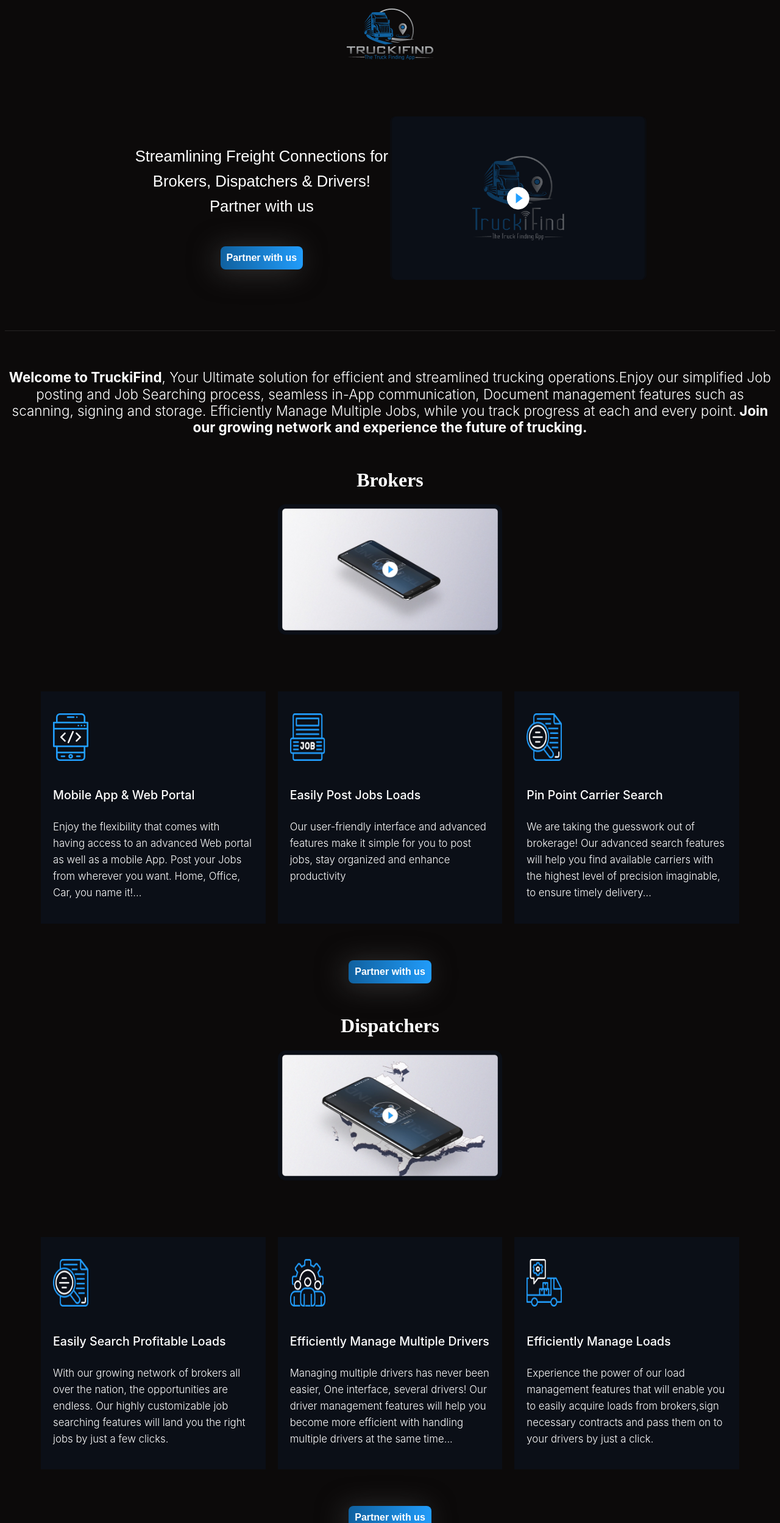
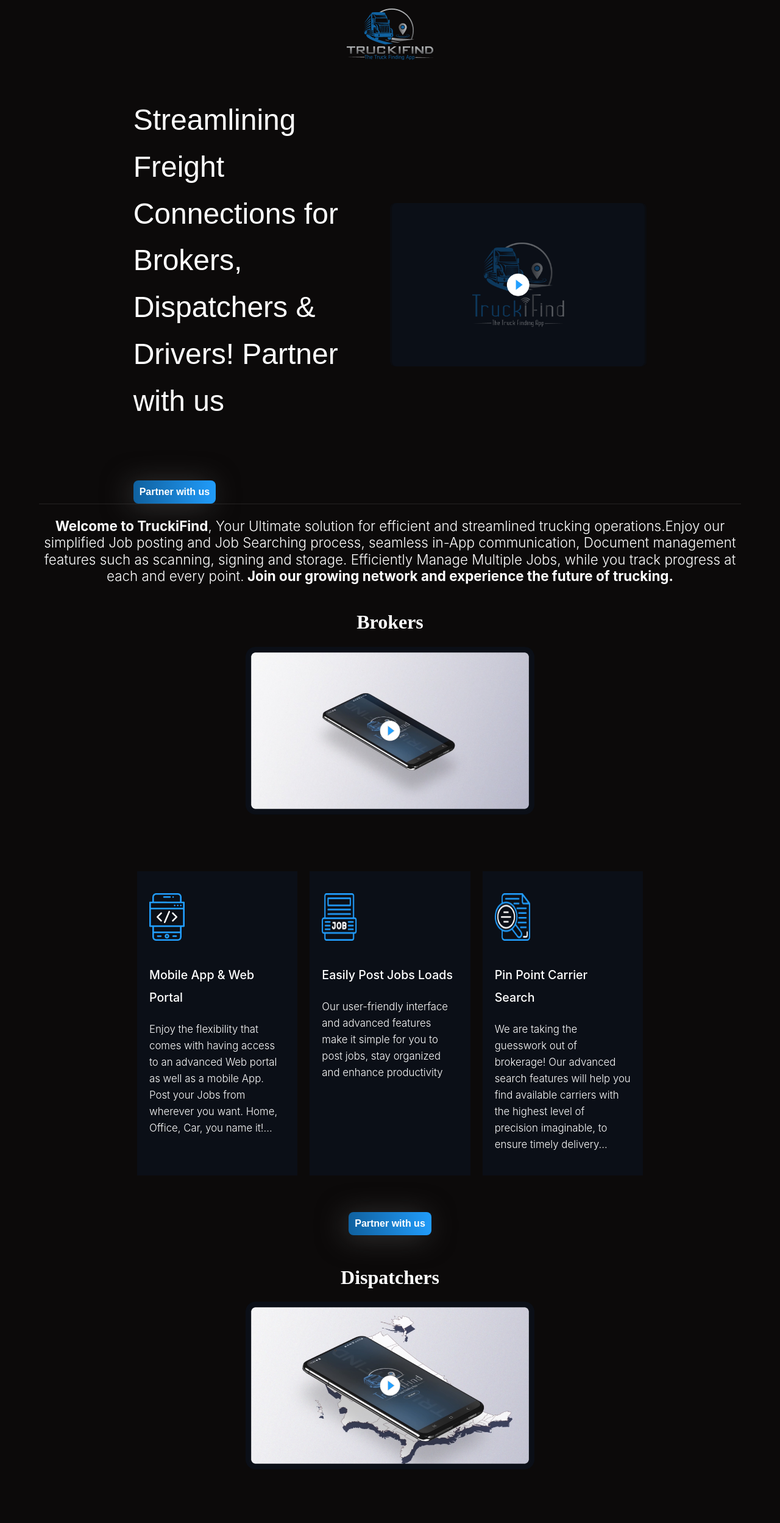
Before and after one commit to thirashivam/truckifind_web, a React (Create React App) app: page / in a window 1280 px wide. Shown: the top 2498 px of the page at 61% size. Built offline with nearby package versions, Linux system fonts and the light colour scheme.

Commit message:
Homepage/login page

```diff
--- a/src/index.css
+++ b/src/index.css
@@ -11,12 +11,6 @@
 }
 
 
-/* .navbar {
-    width: 120px;
-    height: 100px;
-    left: calc(85% - 194px/2);
-    top: 65px;
-}
 
 .nav-menu {
     list-style: none;
@@ -26,287 +20,19 @@
     text-align: center;
 }
 
-
-
 .nav-menu li {
     margin-right: 20px;
 }
 
-.nav-menu li:last-child {
-    margin-right: 0;
-}
-
 .nav-menu li a:hover {
     color: #00f;
 }
 
-.imgup {
-    width: 651px;
-    height: 414px;
-    left: 686px;
-    top: 224px;
-}
-
-.bnt{
-    width: 168px;
-    height: 53px;
-    left: calc(54% - 168px/2);
-    top: 1800px;
-}
-
-.logohader {
-    width: 1235px;
-    height: 0px;
-    left: 102px;
-    top: 115px;
-}
-
-.texthader {
-    width: 645px;
-    height: 287px;
-    left: 109px;
-    top: 287px;
-    color: #dadada;
-    border-radius: 8px;
-}
-
-.line2 {
-    width: 651px;
-    height: 1242px;
-    left: 90px;
-    top: 691px;
-    border: 1px;
-}
-
-.texthader2 {
-    width: 1440px;
-    height: 171px;
-    left: 300px;
-    top: 710px;
-    color: #dadada;
-    border: 1px;
-}
-
-.line3 {
-    width: 1051px;
-    left: calc(50% - 1051px/2 - 0.5px);
-    top: 19.09%;
-    bottom: 79.45%;
-    font-family: 'Inter';
-    font-style: normal;
-    font-weight: 500;
-    font-size: 42px;
-    line-height: 68px;
-    text-align: center;
-    color: white;
-    height: 68px;
-    top: 810px;
-    left: 194px;
-}
-
-.img2 {
-    width: 782px;
-    height: 439.88px;
-    left: 329px;
-    top: 930px;
-}
-
-.tfd {
-    width: 120px;
-    height: 100px;
-    left: calc(54% - 194px/2);
-    top: 65px;
-}
-
-.col1 {
-    width: 362px;
-    height: 411px;
-    left: 102px;
-    top: 1514px;
-    color: #dadada;
-}
-
-.col2 {
-    width: 362px;
-    height: 411px;
-    left: 539px;
-    top: 1514px;
-    color: #dadada;
-}
-
-.col3 {
-    width: 362px;
-    height: 411px;
-    left: 976px;
-    top: 1514px;
-    color: #dadada;
-}
-
-.bnt2 {
-    width: 168px;
-    height: 53px;
-    left: calc(54% - 168px/2);
-    top: 1800px;
-}
-
-.dis1 {
-    width: 241px;
-    left: calc(50% - 241px/2 - 0.5px);
-    top: 45.71%;
-    bottom: 52.83%;
-    font-family: 'Inter';
-    font-style: normal;
-    font-weight: 500;
-    font-size: 42px;
-    line-height: 68px;
-    text-align: center;
-    color: #FFFFFF;
-    top: 1850px;
-    height: 68px;
-    left: 599px;
-}
-
-.img3 {
-    width: 782px;
-    height: 439.88px;
-    left: 329px;
-    top: 2000px;
-}
-
-.col4 {
-    width: 362px;
-    height: 400px;
-    left: 102px;
-    color: #dadada;
-    top: 2580px;
-}
-
-.col5 {
-    width: 362px;
-    height: 400px;
-    left: 539px;
-    color: #dadada;
-    top: 2580px;
-}
-
-.col6 {
-    width: 362px;
-    height: 400px;
-    left: 976px;
-    color: #dadada;
-    top: 2580px;
-}
-
-.bnt3 {
-    width: 168px;
-    height: 53px;
-    left: calc(54% - 168px/2);
-    top: 2900px;
-}
-
-.dri1 {
-    width: 144px;
-    left: calc(54% - 144px/2 - 1px);
-    top: 72.41%;
-    bottom: 26.12%;
-    font-family: 'Inter';
-    font-style: normal;
-    font-weight: 500;
-    font-size: 42px;
-    line-height: 68px;
-    text-align: center;
-    color: #FFFFFF;
-    top: 2950px;
-}
-
-.img4 {
-    width: 782px;
-    height: 439.88px;
-    left: 329px;
-    top: 3100px;
-}
-
-.col7 {
-    width: 362px;
-    height: 411px;
-    left: 102px;
-    top: 3700px;
-    color: #dadada;
-}
-
-.col8 {
-    width: 362px;
-    height: 411px;
-    left: calc(50% - 362px/2);
-    top: 3700px;
-    color: #dadada;
-}
-
-.col9 {
-    width: 362px;
-    height: 411px;
-    left: 976px;
-    top: 3700px;
-    color: #dadada;
-}
-
-.bnt4 {
-    width: 168px;
-    height: 53px;
-    left: calc(50% - 168px/2);
-    top: 4050px;
-}
-
-.endline {
-    width: 1242px;
-    height: 0px;
-    left: 90px;
-    top: 4200px;
-    border: 1px solid rgba(255, 255, 255, 0.1);
-}
-
-.group5 {
-    width: 1245.23px;
-    height: 24px;
-    left: calc(54% - 1245.23px/2 - 7.38px);
-    top: 4213px;
-}
-.full-page {
-    display: flex;
-    flex-direction: column;
-    justify-content: space-between;
-    height: 100%;
-  } */
-
-
-.nav-menu {
-    list-style: none;
-    margin: 0;
-    padding: 0;
-    display: flex;
-    text-align: center;
-}
-
-.nav-menu li {
-    margin-right: 20px;
-}
-
-.nav-menu li a:hover {
-    color: #00f;
-}
-
 .navbar {
     display: flex;
     justify-content: right;
     align-items: center;
 }
-
-
-
-
-
-
-
 
 
 
@@ -343,6 +69,7 @@
     display: flex;
     justify-content: center;
     align-items: center;
+
 }
 
 
@@ -362,8 +89,6 @@
     display: flex;
     flex-direction: column;
     justify-content: center;
-    align-items: center;
-    text-align: center;
     color: #fff;
 }
 
@@ -388,15 +113,15 @@
 .text12 {
     color: #fff !important;
     font-family: Poppins, sans-serif;
-    font-size: 1.6rem;
+    font-size: flex;
     height: 100%;
     line-height: 1.6;
     padding: 0;
 }
 
-.bnt12 {
-    text-align: center;
-}
+/* .bnt12 {
+    text-align: center;
+} */
 
 .bnt1 {
     border: none;
@@ -416,7 +141,7 @@
 @media only screen and (min-width: 1024px) {
     .had1_text {
         flex: 0 0 50%;
-        margin: 80px 0;
+        font-size: 3rem;
     }
 
     .img_hader_video1 {
@@ -428,6 +153,7 @@
 @media only screen and (min-width: 768px) and (max-width: 1023px) {
     .had1_text {
         flex: 0 0 100%;
+        font-size: 2.6rem;
     }
 
     .img_hader_video1 {
@@ -437,7 +163,11 @@
 
 @media only screen and (max-width: 767px) {
 
-    .had1_text,
+    .had1_text
+    {
+        flex: 0 0 100%;
+        font-size: 1.6rem;
+    }
     .img_hader_video1 {
         flex: 0 0 100%;
         margin: 60px 0;
@@ -445,50 +175,39 @@
 }
 
 
-
-
-
-
-
-
-
-
-
-
-
-
 .texthader2 {
-    color: #fff;
-    font-size: 16px;
-    padding: 40px 0px 10px;
+    font-size: 10px;
     border-top: 1px solid rgba(255, 255, 255, 0.1);
 }
 
 .texthader21 {
-    font-size: 1.4rem;
+    color: #fff;
+    font-size: flex;
     font-weight: 300;
     line-height: 27.36px;
     text-align: center;
 }
-
-/* .bnt1 {
-    border: none;
-    width: fit-content;
-    border-radius: 8px;
-    padding: 10px;
-    box-shadow: rgba(72, 72, 72, 0.72) -7px 4px 46px -1px;
-    background: linear-gradient(89.35deg, rgb(16, 98, 161) 2.37%, rgb(34, 159, 255) 105.12%);
-    color: rgb(255, 255, 255);
-    text-align: center;
-    font-size: 16px;
-    font-style: normal;
-    font-weight: 700;
-    line-height: normal;
-}
-
-.bnt12{
-    text-align: center;
-} */
+@media only screen and (min-width: 1024px) {
+    .texthader21 {
+        flex: 0 0 50%;
+        font-size: 1.4rem;
+    }
+}
+
+@media only screen and (min-width: 768px) and (max-width: 1023px) {
+    .texthader21 {
+        flex: 0 0 100%;
+        font-size: 1.2rem;
+    }
+}
+
+@media only screen and (max-width: 767px) {
+    .texthader21
+    {
+        flex: 0 0 100%;
+        font-size: 1.0rem;
+    }
+}
 
 .img2 {
     margin: auto;
@@ -499,7 +218,7 @@
 }
 
 .heder_img {
-    justify-content: center !important;
+    justify-content: center !important
 }
 
 .hed3 {
@@ -529,6 +248,7 @@
 
 .hader_logo_img1 {
     margin: auto;
+
 }
 
 .hader_Image_logo2 {
@@ -858,14 +578,6 @@
     text-align: left;
     color: rgb(255, 255, 255) !important;
 }
-
-
-
-
-
-
-
-
 
 
 
@@ -963,8 +675,6 @@
 }
 
 
-
-
 .hed5 {
     display: flex;
     justify-content: center;
@@ -985,69 +695,15 @@
 
 
 
-
-
-
-
-/* .loginf {
-    padding: 18px;
-    margin: 15px;
-    align-items: center;
-    justify-content: center;
-}
-
-.loginfm {
-    display: flex;
-    justify-content: right;
-    align-items: center;
-}
-
-.logintext {
-        background: #010507;
-    background: radial-gradient(circle,#010507 0,#020d14 86%);
-    color: #fff!important;
-    font-family: Poppins,sans-serif;
-    font-size: 1.6rem;
-    height: 100%;
-    line-height: 1.6;
-    padding: 0;
-}
-
-
-}
-
-.loginbutton {
-    background-color: #007bff;
-    color: #fff;
-    border: none;
-    padding: 10px 20px;
-    font-size: 16px;
-    cursor: pointer;
-    border-radius: 5px;
-} */
-
-
-
-
-
 .login_from {
     display: flex;
     flex-wrap: wrap;
     justify-content: center;
     border-radius: 4px;
-    margin-top: 80px !important;
+    padding: 28px;
 }
 
 .login_fromcol {
-    display: flex;
-    justify-content: center;
-    align-items: center;
-    flex-shrink: 0;
-    margin-top: var(--bs-gutter-y);
-    max-width: 100%;
-    padding-left: calc(var(--bs-gutter-x)*.5);
-    padding-right: calc(var(--bs-gutter-x)*.5);
-    width: 100%;
     background: radial-gradient(circle, #010507 0, #020d14 86%);
 }
 
@@ -1139,12 +795,11 @@
     color: #fff;
 }
 
-@media (min-width: 325px) and (max-width: 576px) {
+@media (min-width: 325px) and (max-width: 1368px) {
     .login_Imagebackground {
         display: none;
     }
 }
-
 
 .login_inputbox {
     background: #112535;
@@ -1161,6 +816,9 @@
 .login_inputbox::placeholder {
     color: #FFFFFF;
     font: 0.75rem sans-serif;
+}
+.login_Imagepage{
+    width: 100%;
 }
 
 .User_text {
@@ -1292,7 +950,6 @@
 
 }
 
-.Dispatcher_Haderfrom {}
 
 .dispatcher_text {
     color: #fff;
@@ -1653,8 +1310,6 @@
     top: 19px;
 }
 
-.Dispatcher_AccessoriesRow {}
-
 .Dispatcher_AccessoriesText1 {
     font-family: Inter;
     font-size: 16px;
@@ -1750,6 +1405,11 @@
     color: #fff;
     padding: 20px;
 }
+.Broker_footerHome{
+    color: #fff;
+    padding: 20px;
+    border-top: 1px solid rgba(255, 255, 255, 0.1);
+}
 
 .Broker_footerRow {
     display: flex;
--- a/src/pages/Broker.js
+++ b/src/pages/Broker.js
@@ -7,6 +7,7 @@
 import { LoadingOutlined, PlusOutlined } from '@ant-design/icons';
 import { message, Upload } from 'antd';
 import { useNavigate } from 'react-router-dom';
+import { Container } from '@mui/material'
 
 
 const getBase64 = (img, callback) => {
@@ -192,6 +193,7 @@
             </Row>
         </Col>
       </div>
+      <Container>
       <footer className='Broker_footer'>
         <Row className='Broker_footerRow'>
           <Col className='Broker_footercol1' xs={12} sm={12} md={10} lg={14}>
@@ -205,6 +207,7 @@
           </Col>
         </Row>
       </footer>
+      </Container>
     </>
   );
 }
--- a/src/pages/Dispatcher.js
+++ b/src/pages/Dispatcher.js
@@ -7,6 +7,7 @@
 import { LoadingOutlined, PlusOutlined } from '@ant-design/icons';
 import { message, Upload } from 'antd';
 import { useNavigate } from 'react-router-dom';
+import { Container } from '@mui/material'
 
 const getBase64 = (img, callback) => {
   const reader = new FileReader();
@@ -227,7 +228,7 @@
                     }}
                     placeholder="Truck Type"
                   />
-                </Form.Item>className={`Dispatcher_Accessoriesbutton1 ${selectedButton === "Pallet Jack" ? "selected" : ""}`} onClick={() => handleButtonClick("Pallet Jack")}
+                </Form.Item>
               </Col>
               <Col className='Dispatcher_VehicalCol2' xs={24} sm={12} md={8} lg={8}  >
                 <p className='Dispatcher_Vehicaltext2'>Truck Size</p>
@@ -331,6 +332,7 @@
           </Col>
         </div>
       </div>
+      <Container>
       <footer className='Broker_footer'>
         <Row className='Broker_footerRow'>
           <Col className='Broker_footercol1' xs={12} sm={12} md={10} lg={14}>
@@ -344,6 +346,7 @@
           </Col>
         </Row>
       </footer>
+      </Container>
     </>
   );
 }
--- a/src/pages/Driver.js
+++ b/src/pages/Driver.js
@@ -7,6 +7,7 @@
 import { LoadingOutlined, PlusOutlined } from '@ant-design/icons';
 import { message, Upload } from 'antd';
 import { useNavigate } from 'react-router-dom';
+import { Container } from '@mui/material'
 
 const getBase64 = (img, callback) => {
   const reader = new FileReader();
@@ -378,6 +379,7 @@
           </Col>
         </div>
       </div>
+      <Container>
       <footer className='Broker_footer'>
         <Row className='Broker_footerRow'>
           <Col className='Broker_footercol1' xs={12} sm={12} md={10} lg={14}>
@@ -391,6 +393,7 @@
           </Col>
         </Row>
       </footer>
+      </Container>
     </>
   );
 }
--- a/src/pages/Home.js
+++ b/src/pages/Home.js
@@ -18,6 +18,7 @@
 import Frame8 from '../photo/Frame8.png'
 import Frame9 from '../photo/Frame9.png'
 import { useNavigate } from 'react-router-dom';
+import { Container } from '@mui/material'
 
 
 
@@ -31,14 +32,13 @@
   return (
     <div>
       <div className='hader_Image_logo'>
+        <Container>
         <Row className='had_logo'>
             <div className="hader_logo_img">
               <img className='hader_logo_img1' src={tfd} alt="Logo" />
             </div>
-            {/* <div className='logohader'>
-            <img src={Group} alt="Logo" />
-          </div> */}
         </Row>
+        </Container>
       </div>
       <div></div>
       <Row className='hader_Row1'>
@@ -60,7 +60,7 @@
       <div>
         <Row className='midline'>
           {/* <img src={Line2} alt="line2" /> */}
-
+          <Container >
           <div className='texthader2'>
             <p className='texthader21'>
               <b>Welcome to TruckiFind</b>, Your Ultimate solution for efficient and streamlined trucking operations.Enjoy our
@@ -69,6 +69,7 @@
               progress at each and every point.<b> Join our growing network and experience the future of trucking.</b>
             </p>
           </div>
+          </Container>
         </Row>
       </div>
       <div>
@@ -76,7 +77,7 @@
           <h1>Brokers</h1>
         </div>
         <Row className='heder_img'>
-          <Col xs={24} sm={12} md={8} lg={7}>
+          <Col xs={24} sm={12} md={8} lg={9}>
             <div className='img2'>
               <img className='heder_img2' src={Group2} alt="img2" />
             </div>
@@ -84,7 +85,7 @@
         </Row>
         <div>
           <Row className='home_box'>
-            <Col className='home_Col1' xs={24} sm={12} md={8} lg={7}>
+            <Col className='home_Col1' xs={24} sm={12} md={8} lg={5}>
               <div className='home_Col1_frame'>
                 <img src={Frame} alt="frm1" width={58} height={78} />
               </div>
@@ -96,7 +97,7 @@
                   App. Post your Jobs from wherever you want. Home, Office, Car, you name it!...</p>
               </div>
             </Col>
-            <Col className='home_Col2' xs={24} sm={12} md={8} lg={7}>
+            <Col className='home_Col2' xs={24} sm={12} md={8} lg={5}>
               <div className='home_Col2_frame'>
                 <img src={Frame2} alt="frm2" width={58} height={78} />
               </div>
@@ -108,7 +109,7 @@
                   for you to post jobs, stay organized and enhance productivity</p>
               </div>
             </Col>
-            <Col className='home_Col3' xs={24} sm={12} md={8} lg={7}>
+            <Col className='home_Col3' xs={24} sm={12} md={8} lg={5}>
               <div className='home_Col3_frame'>
                 <img src={Frame3} alt="frm3" width={58} height={78} />
               </div>
@@ -131,7 +132,7 @@
           <h1>Dispatchers</h1>
         </div>
         <Row className='heder_img'>
-          <Col xs={24} sm={12} md={9} lg={7}>
+          <Col xs={24} sm={12} md={9} lg={9}>
             <div className='img2'>
               <img className='heder_img2' src={Group3} alt="img3" />
             </div>
@@ -139,7 +140,7 @@
         </Row>
         <div >
           <Row className='home_box2'>
-            <Col className='home_Col4' xs={24} sm={12} md={9} lg={7}>
+            <Col className='home_Col4' xs={24} sm={12} md={9} lg={5}>
               <div className='home_Col4_frame'>
                 <img src={Frame4} alt="frm4" width={58} height={78} />
               </div>
@@ -151,7 +152,7 @@
                   customizable job searching features will land you the right jobs by just a few clicks.</p>
               </div>
             </Col>
-            <Col className='home_Col5' xs={24} sm={12} md={9} lg={7}>
+            <Col className='home_Col5' xs={24} sm={12} md={9} lg={5}>
               <div className='home_Col5_frame'>
                 <img src={Frame5} alt="frm5" width={58} height={78} />
               </div>
@@ -163,7 +164,7 @@
                   efficient with handling multiple drivers at the same time...</p>
               </div>
             </Col>
-            <Col className='home_Col6' xs={24} sm={12} md={9} lg={7}>
+            <Col className='home_Col6' xs={24} sm={12} md={9} lg={5}>
               <div className='home_Col6_frame'>
                 <img src={Frame6} alt="frm6" width={58} height={78} />
               </div>
@@ -186,7 +187,7 @@
           <h1>Drivers</h1>
         </div>
         <Row className='heder_img'>
-          <Col xs={24} sm={12} md={9} lg={7}>
+          <Col xs={24} sm={12} md={9} lg={9}>
             <div className='img2'>
               <img className='heder_img2' src={Group4} alt="img4" />
             </div>
@@ -194,7 +195,7 @@
         </Row>
         <div>
           <Row className='home_box3'>
-            <Col className='home_Col7' xs={24} sm={12} md={9} lg={7}>
+            <Col className='home_Col7' xs={24} sm={12} md={9} lg={5}>
               <div className='home_Col7_frame'>
                 <img src={Frame7} alt="frm7" width={58} height={78} />
               </div>
@@ -206,7 +207,7 @@
                   network, where you are, and you will never miss a job! All you need to do is to turn your availability button on...</p>
               </div>
             </Col>
-            <Col className='home_Col8' xs={24} sm={12} md={9} lg={7}>
+            <Col className='home_Col8' xs={24} sm={12} md={9} lg={5}>
               <div className='home_Col8_frame'>
                 <img src={Frame8} alt="frm8" width={58} height={78} />
               </div>
@@ -218,7 +219,7 @@
                   hoping for your dispatcher to search through thousands of jobs, until they find you a gig. Search for jobs...</p>
               </div>
             </Col>
-            <Col className='home_Col9' xs={24} sm={12} md={9} lg={7}>
+            <Col className='home_Col9' xs={24} sm={12} md={9} lg={5}>
               <div className='home_Col9_frame'>
                 <img src={Frame9} alt="frm9" width={58} height={78} />
               </div>
@@ -236,7 +237,8 @@
           </Row>
         </div>
       </div>
-      <footer className='Broker_footer'>
+      <Container>
+      <footer className='Broker_footerHome'>
         <Row className='Broker_footerRow'>
           <Col className='Broker_footercol1' xs={12} sm={12} md={10} lg={14}>
           <div>@2023 Truckifind. All Rights Reserved.</div>
@@ -249,6 +251,7 @@
           </Col>
         </Row>
       </footer>
+      </Container>
     </div>
   )
 }
--- a/src/pages/Usertype.js
+++ b/src/pages/Usertype.js
@@ -3,7 +3,7 @@
 import tfd from '../photo/tfd.png'
 import Group from '../photo/Group.png'
 import LoginFrame from '../photo/LoginFrame.png'
-import { Box } from '@mui/material'
+import { Box, Container } from '@mui/material'
 import { useNavigate } from 'react-router-dom';
 import { useState } from 'react'
 
@@ -91,6 +91,7 @@
           </Box>
         </Row>
       </div>
+      <Container>
       <footer className='Broker_footer'>
         <Row className='Broker_footerRow'>
           <Col className='Broker_footercol1' xs={12} sm={12} md={10} lg={14}>
@@ -104,6 +105,7 @@
           </Col>
         </Row>
       </footer>
+      </Container>
     </>
   );
 }
```
Also changed, not shown: src/pages/Login.js (+4 -3 lines).
